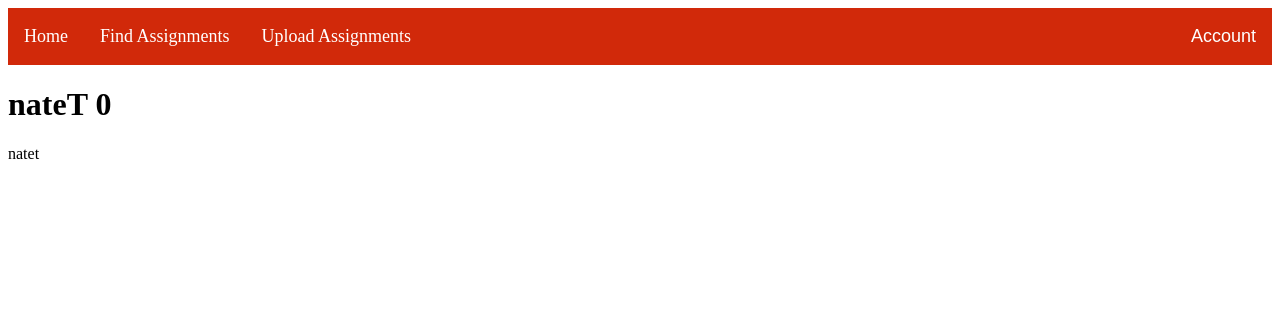
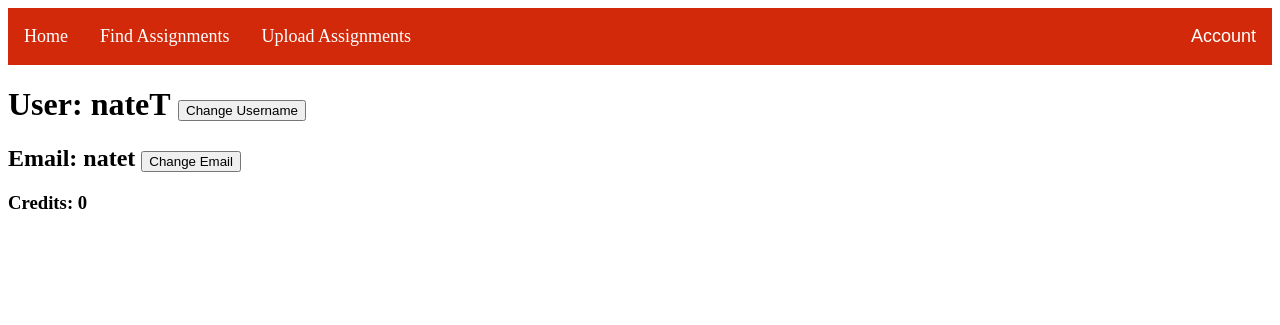
Before and after one commit to Natetodd55/SwapNotezCodeQL, a Flask app: page /account in a window 1280 px wide. Shown: the top 325 px of the page. Run offline with Flask 2, Linux system fonts and the light colour scheme; a user stored in the database is signed in.

Commit message:
updateName changes

```diff
--- a/app.py
+++ b/app.py
@@ -143,9 +143,11 @@ def updateName():
         if current_user.username != oldname:
             return render_template('updateName.html')
 
-        namecheck = User.query.filter_by(username=request.form['uName']).first()
+
+        namecheck = User.query.filter_by(username=request.form['newN'])
         if namecheck != None:
-            errormsg = [{'msg': 'Username Unavailable'}]
+            errormsg = True
+            print("going in")
             return render_template('updateName.html', errormsg = errormsg)
 
 
--- a/static/style.css
+++ b/static/style.css
@@ -89,3 +89,8 @@ ul {
   .assinment-list-item{
     font-size: 24px;
   }
+
+.dispcreds h2{
+  position: top right;
+  font-size: 24px;
+}
--- a/templates/account.html
+++ b/templates/account.html
@@ -4,7 +4,9 @@
 {% if isAdmin %}
 
 {% endif %}
-    <h1 class = "dispname">{{ item.username }}                        {{ item.creds }}</h1>
-    <head class = "dispemail">{{ item.email }}</head>
+    <h1 class = "dispname">User: {{ item.username }} <button onclick = "location.href = '/updateName'">Change Username</button> </h1>
+    <h2 class = "dispemail">Email: {{ item.email }} <button onclick = "location.href = '/updateEmail'">Change Email</button> </h2>
+    <h3 class = "dispcreds">Credits: {{ item.creds }}  </h3>
+
 {% endfor %}
 {% endblock %}
```
Also changed, not shown: templates/updateName.html (+5 -7 lines), database.db.
